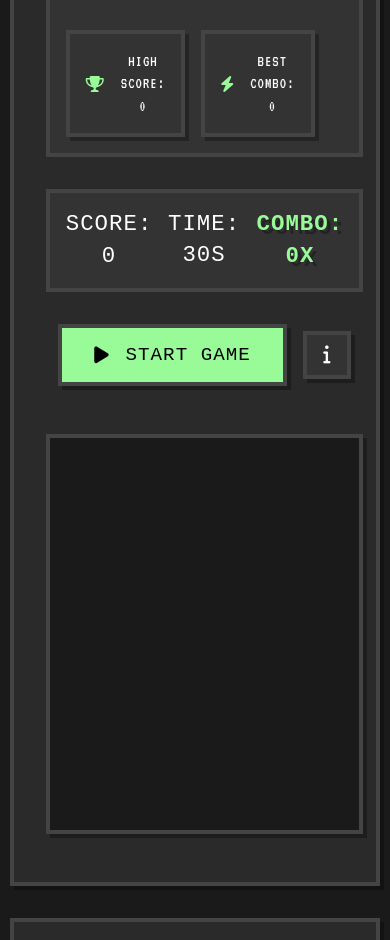
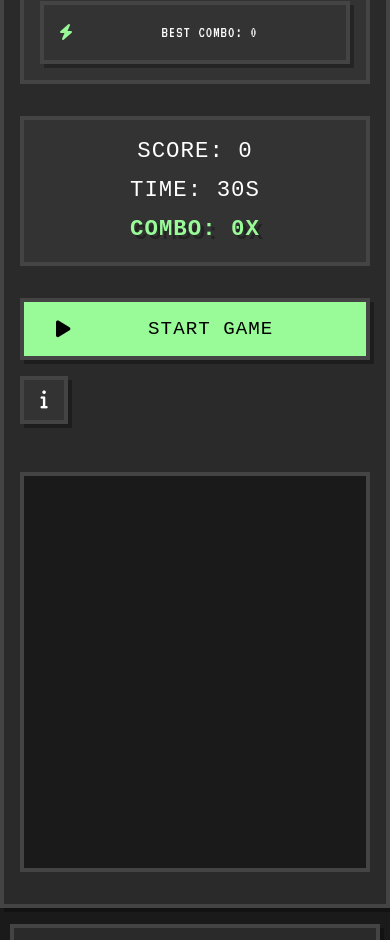
Before and after one commit to blobnix/pixel-attack, a plain HTML site: page index.html in a window 390 px wide. Shown: the part 194-1134 px from the top of the page. Drawn offline with Linux system fonts and the light colour scheme; a web font is replaced by a local one.

Commit message:
Update styles.css
Making compatible with mobile

```diff
--- a/styles.css
+++ b/styles.css
@@ -245,11 +245,10 @@ h1 {
   background: var(--bg-primary);
   margin: var(--grid-size) 0;
   border-radius: 0;
-  cursor: none;
+  cursor: crosshair;
   --cursor-x: 0px;
   --cursor-y: 0px;
-  --cursor-opacity: 0;
-  box-shadow: var(--pixel-size) var(--pixel-size) 0 var(--shadow-color);
+  scroll-margin-top: 20px;
 }
 
 .ball {
@@ -651,3 +650,56 @@ h1 {
   justify-content: center;
   gap: calc(var(--grid-size) / 2);
 }
+
+/* Add smooth scrolling behavior */
+html {
+  scroll-behavior: smooth;
+}
+
+/* Mobile-specific styles */
+@media (max-width: 768px) {
+  #gameArea {
+    cursor: auto;
+  }
+
+  #gameArea::after {
+    display: none;
+  }
+
+  #gameArea::before {
+    display: none;
+  }
+
+  .container {
+    padding: var(--grid-size);
+    width: 100%;
+    margin: 0;
+    border-radius: 0;
+  }
+
+  .game-stats {
+    grid-template-columns: 1fr;
+    gap: calc(var(--grid-size) / 2);
+  }
+
+  .stat-box {
+    max-width: 100%;
+  }
+
+  h1 {
+    font-size: 2rem;
+  }
+
+  .game-info {
+    grid-template-columns: 1fr;
+    gap: calc(var(--grid-size) / 2);
+  }
+
+  .game-controls {
+    grid-template-columns: 1fr;
+  }
+
+  .glow-button {
+    width: 100%;
+  }
+}
```
